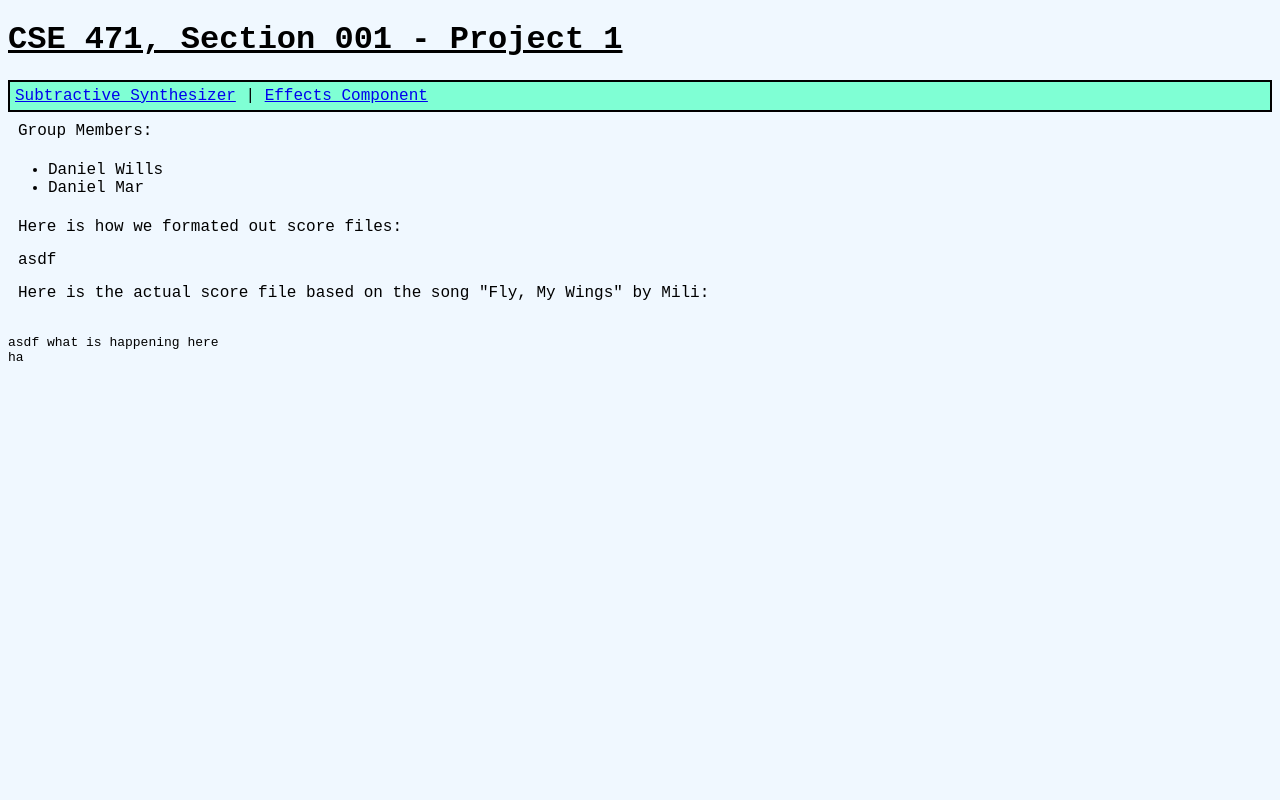
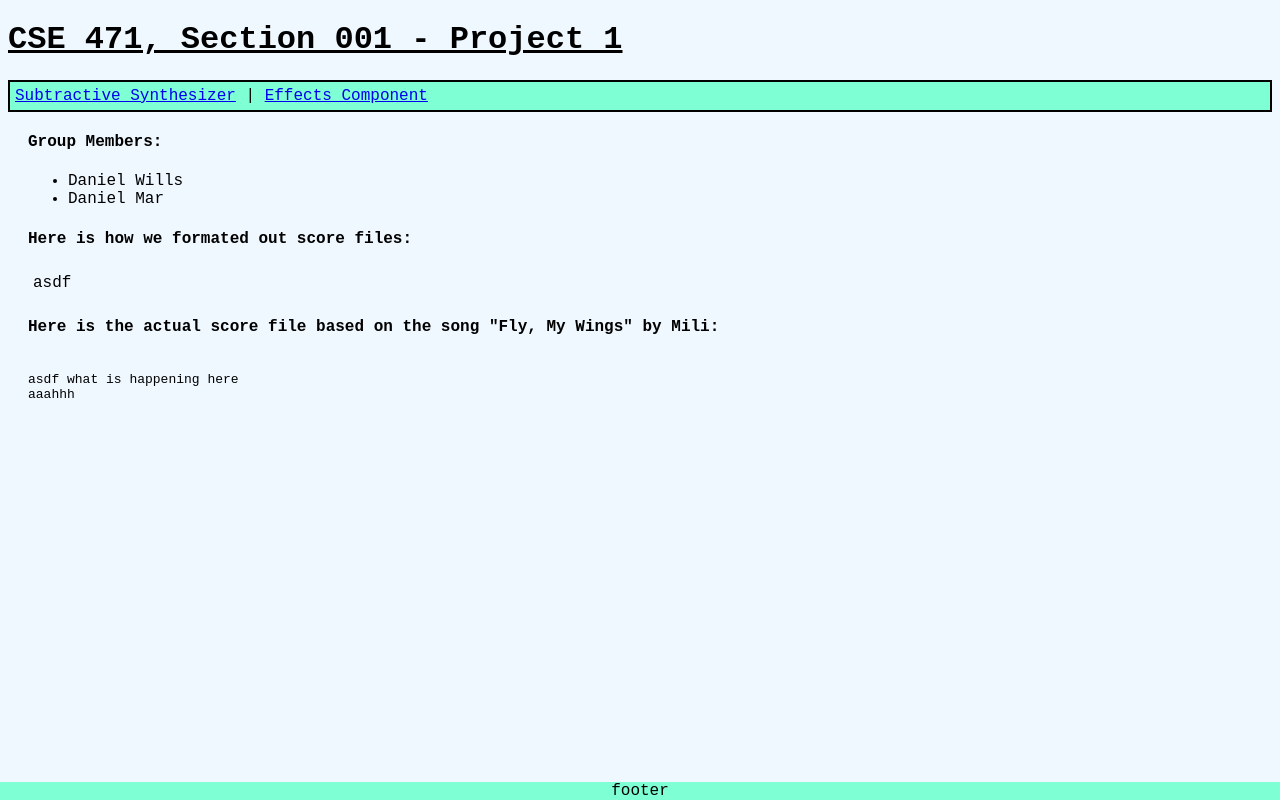
Before and after one commit to DanielDM123/CSE471-Project1-Website, a plain HTML site: page index.html in a window 1280 px wide. Drawn offline with Linux system fonts and the light colour scheme.

Commit message:
Updated files so we can just fill in the gaps

```diff
--- a/index.html
+++ b/index.html
@@ -18,25 +18,34 @@
         <a href="effects-component.html">Effects Component</a>
     </nav>
 
-    <p>Group Members:</p>
-    <ul>
-        <li>Daniel Wills</li>
-        <li>Daniel Mar</li>
-    </ul>
+    <!-- Group Members -->
+    <article>
+        <h4>Group Members:</h4>
+        <ul>
+            <li>Daniel Wills</li>
+            <li>Daniel Mar</li>
+        </ul>
+    </article>
 
+    <!-- Format of the score file -->
     <article>
-        <p>Here is how we formated out score files:</p>
+        <h4>Here is how we formated out score files:</h4>
         <p>asdf</p>
     </article>
 
-
+    <!-- Actual file used -->
     <article>
-        <p>Here is the actual score file based on the song "Fly, My Wings" by Mili:</p>
+        <h4>Here is the actual score file based on the song "Fly, My Wings" by Mili:</h4>
+        <!-- Paste the XML file here -->
         <pre><code>
 asdf what is happening here
-ha
+aaahhh
+
         </code></pre>
     </article>
 
+    <footer>
+        footer
+    </footer>
 </body>
 </html>
--- a/style.css
+++ b/style.css
@@ -5,12 +5,38 @@ body{
 
 nav {
     position: sticky;
+    top: 0;
     padding: 5px;
     background-color: aquamarine;
     border: 2px solid black;
 }
 
-p{
-    margin: 5px;
+article {
+    margin: 20px;
+}
+
+p {
+    margin: 0px;
     padding: 5px;
 }
+
+ul{
+    margin: 0;
+    padding-top: 0;
+}
+
+li{
+    margin: 0;
+}
+
+footer {
+    position: fixed;
+    left: 0;
+    bottom: 0 ;
+
+    width: 100%;
+
+    background-color: aquamarine;
+    text-align: center;
+
+}
```
Also changed, not shown: effects-component.html (+5 -1 lines), subtractive-synthesizer.html (+6 -1 lines).
